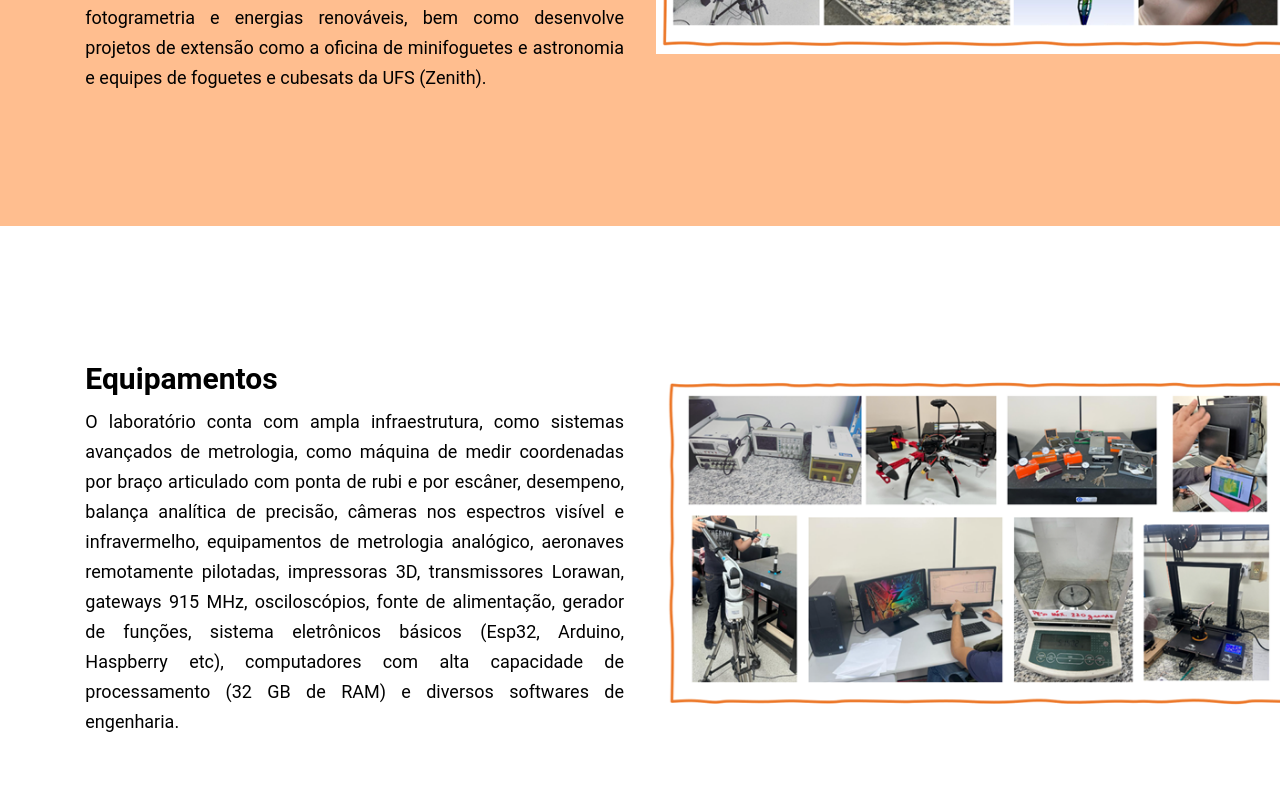
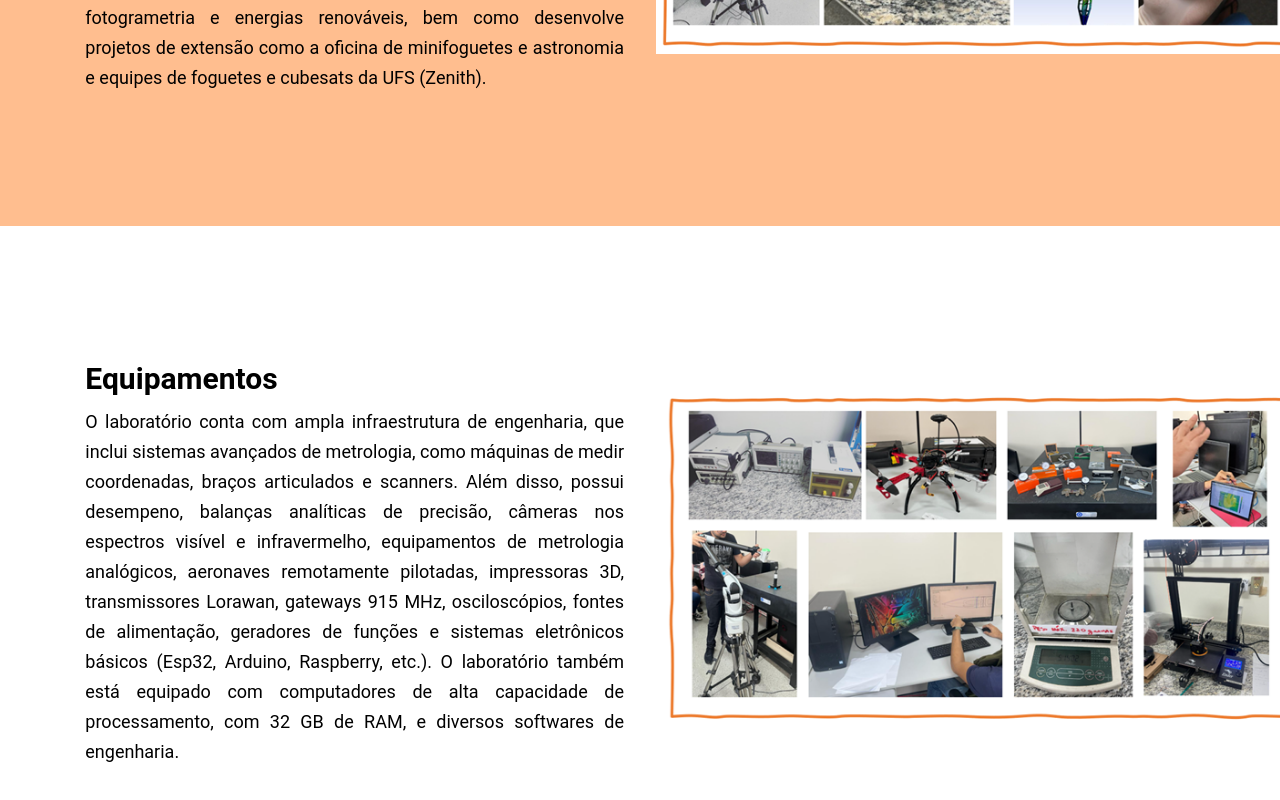
Before and after one commit to lpm-ufs/lpm-site, a React (Create React App) app: page / in a window 1280 px wide. Shown: the part 458-1258 px from the top of the page. Built offline with nearby package versions, Linux system fonts and the light colour scheme.

Commit message:
equipamentos

```diff
--- a/src/Pages/Home/AboutMe2.jsx
+++ b/src/Pages/Home/AboutMe2.jsx
@@ -6,7 +6,12 @@ export default function AboutMe2() {
         <div className="hero--section--content">
           <h1 className="skills-section--heading">Equipamentos</h1>
           <p className="hero--section-description">
-            O laboratório conta com ampla infraestrutura, como sistemas avançados de metrologia, como máquina de medir coordenadas por braço articulado com ponta de rubi e por escâner, desempeno, balança analítica de precisão, câmeras nos espectros visível e infravermelho, equipamentos de metrologia analógico, aeronaves remotamente pilotadas, impressoras 3D,  transmissores Lorawan, gateways 915 MHz, osciloscópios, fonte de alimentação, gerador de funções, sistema eletrônicos básicos (Esp32, Arduino, Haspberry etc), computadores com alta capacidade de processamento (32 GB de RAM) e diversos softwares de engenharia.             </p>
+          O laboratório conta com ampla infraestrutura de engenharia, que inclui sistemas avançados de metrologia, como máquinas de medir coordenadas, braços articulados e scanners. Além disso, possui desempeno, balanças analíticas de precisão, câmeras nos espectros visível e infravermelho, equipamentos de metrologia analógicos, aeronaves remotamente pilotadas, impressoras 3D, transmissores Lorawan, gateways 915 MHz, osciloscópios, fontes de alimentação, geradores de funções e sistemas eletrônicos básicos (Esp32, Arduino, Raspberry, etc.). O laboratório também está equipado com computadores de alta capacidade de processamento, com 32 GB de RAM, e diversos softwares de engenharia.
+
+
+
+
+</p>
         </div>
       </div>
       <div className="hero--section--img">
```
